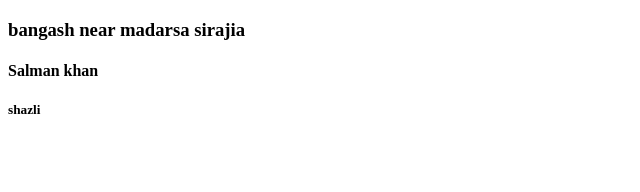
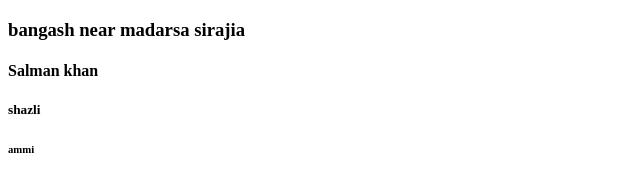
Before and after one commit to faizu0786/faizee, a plain HTML site: page mfk.html in a window 1280 px wide. Shown: the full height of the page, 0-640 px from the left. Drawn offline with Linux system fonts and the light colour scheme.

Commit message:
ammi add

```diff
--- a/mfk.html
+++ b/mfk.html
@@ -11,6 +11,7 @@
     <h3>bangash near madarsa sirajia</h3>
     <h4>Salman khan</h4>
     <h5>shazli</h5>
+    <h6>ammi</h6>
 </body>
 
 </html>
```
